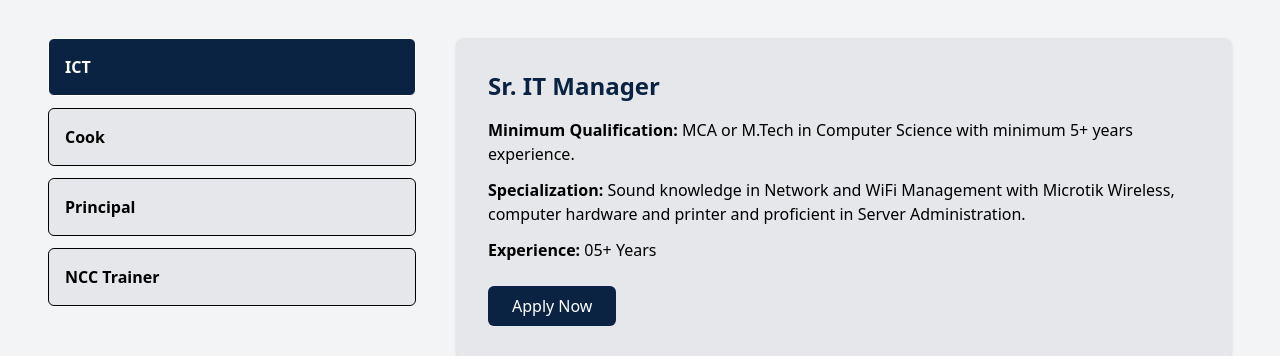
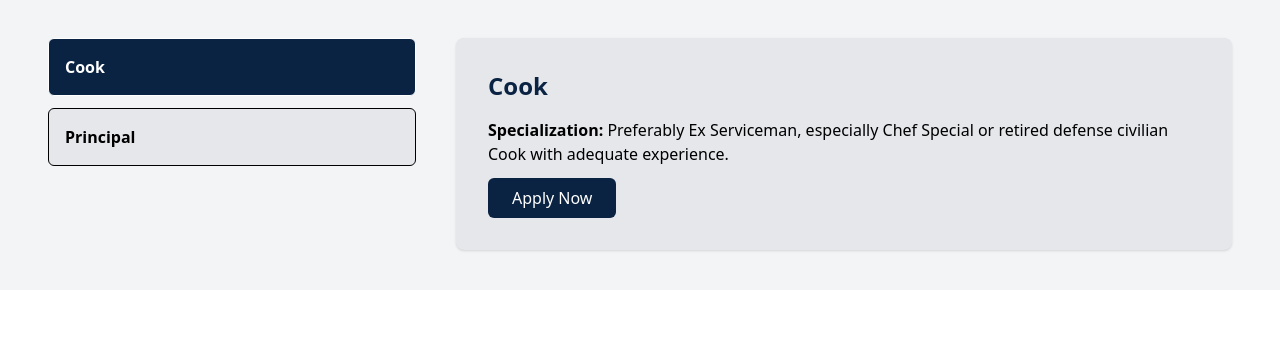
Before and after one commit to JasmineFiore/Client-JITWebsite, a React (Vite) app: page /career in a window 1280 px wide. Shown: the part 286-642 px from the top of the page. Built offline with nearby package versions, Linux system fonts and the light colour scheme.

Commit message:
Added cursor pointer to buttons and added syllabus to download button

```diff
--- a/src/components/ScrollArrows.jsx
+++ b/src/components/ScrollArrows.jsx
@@ -6,7 +6,7 @@ export default function ScrollToTopButton() {
 
   useEffect(() => {
     const handleScroll = () => {
-      if (window.scrollY > 4300) {
+      if (window.scrollY > 3000) {
         setIsVisible(true);
       } else {
         setIsVisible(false);
@@ -27,7 +27,7 @@ export default function ScrollToTopButton() {
       {isVisible && (
         <button
           onClick={scrollToTop}
-          className="fixed bottom-6 right-6 bg-yellow-400 text-blue-900 p-3 rounded-full shadow-xl hover:scale-110 transition-all duration-300 z-50"
+          className="fixed bottom-6 right-6 bg-yellow-500 text-blue-900 p-3 rounded-full shadow-xl hover:scale-110 transition-all duration-300 z-50"
         >
           <FaArrowUp size={25} />
         </button>
--- a/src/components/pages/Career/CareersPage.jsx
+++ b/src/components/pages/Career/CareersPage.jsx
@@ -3,15 +3,15 @@ import WhyJIT from "./WhyJIT";
 
 export default function CareersPage() {
   const jobs = [
-    {
-      title: "ICT",
-      jobtitle: "Sr. IT Manager",
-      qualification:
-        "MCA or M.Tech in Computer Science with minimum 5+ years experience.",
-      specialization:
-        "Sound knowledge in Network and WiFi Management with Microtik Wireless, computer hardware and printer and proficient in Server Administration.",
-      experience: "05+ Years",
-    },
+    // {
+    //   title: "ICT",
+    //   jobtitle: "Sr. IT Manager",
+    //   qualification:
+    //     "MCA or M.Tech in Computer Science with minimum 5+ years experience.",
+    //   specialization:
+    //     "Sound knowledge in Network and WiFi Management with Microtik Wireless, computer hardware and printer and proficient in Server Administration.",
+    //   experience: "05+ Years",
+    // },
     {
       title: "Cook",
       jobtitle: "Cook",
@@ -28,13 +28,13 @@ export default function CareersPage() {
       //   experience: "10+ Years",
       branch: "Degree College of Arts & Commerce, MBA",
     },
-    {
-      title: "NCC Trainer",
-      jobtitle: "NCC Trainer",
-      qualification: "Ex Serviceman from Defence forces",
-      //   specialization: "Training cadets & drill instructions",
-      //   experience: "3+ Years",
-    },
+    // {
+    //   title: "NCC Trainer",
+    //   jobtitle: "NCC Trainer",
+    //   qualification: "Ex Serviceman from Defence forces",
+    //   //   specialization: "Training cadets & drill instructions",
+    //   //   experience: "3+ Years",
+    // },
   ];
 
   return (
--- a/src/components/pages/collegeObusiness/BCom.jsx
+++ b/src/components/pages/collegeObusiness/BCom.jsx
@@ -102,7 +102,7 @@ export default function BCom() {
               </button>
               <button
                 onClick={() => navigate("/hod/electrical")}
-                className="border border-yellow-400 text-white font-semibold px-6 py-2 rounded-md bg-[#0A2342] transition-all"
+                className="border border-yellow-400 cursor-pointer text-white font-semibold px-6 py-2 rounded-md bg-[#0A2342] transition-all"
               >
                 Hod Profile
               </button>
@@ -207,7 +207,7 @@ export default function BCom() {
             <div className="flex justify-center gap-24">
               {/* 1st Year */}
               <a
-                // href="/syllabus/MBA-1st-Year-AKTU.pdf"
+                href="/syllabus/MBA-1st-Year-AKTU.pdf"
                 target="_blank"
                 className="flex flex-col items-center text-[#0A2342] hover:text-blue-700 transition-transform hover:scale-110"
               >
@@ -224,7 +224,7 @@ export default function BCom() {
 
               {/* 2nd Year */}
               <a
-                // href="/syllabus/MBA-2nd-Year-AKTU-.pdf"
+                href="/syllabus/MBA-2nd-Year-AKTU-.pdf"
                 target="_blank"
                 className="flex flex-col items-center text-[#0A2342] hover:text-blue-700 transition-transform hover:scale-110"
               >
@@ -241,7 +241,7 @@ export default function BCom() {
 
               {/* 3nd Year */}
               <a
-                // href="/syllabus/MBA-2nd-Year-AKTU-.pdf"
+                href="/syllabus/MBA-2nd-Year-AKTU-.pdf"
                 target="_blank"
                 className="flex flex-col items-center text-[#0A2342] hover:text-blue-700 transition-transform hover:scale-110"
               >
@@ -253,7 +253,7 @@ export default function BCom() {
                 >
                   <path d="M12 16l4-5h-3V4h-2v7H8l4 5zm8 2H4v2h16v-2z" />
                 </svg>
-                <span className="text-lg font-bold">2nd Year</span>
+                <span className="text-lg font-bold">3rd Year</span>
               </a>
             </div>
           </div>
--- a/src/components/pages/collegeOfArts/Hindi.jsx
+++ b/src/components/pages/collegeOfArts/Hindi.jsx
@@ -72,15 +72,15 @@ export default function Hindi() {
       syllabusLinks={[
         {
           label: "1st Year",
-          // url: "/syllabus/LLB-1st-Year.pdf"
+           url: "/syllabus/MBA-2nd-Year-AKTU-.pdf"
         },
         {
           label: "2nd Year",
-          //  url: "/syllabus/LLB-2nd-Year.pdf"
+            url: "/syllabus/MBA-2nd-Year-AKTU-.pdf"
         },
         {
           label: "3rd Year",
-          //  url: "/syllabus/LLB-3rd-Year.pdf"
+            url: "/syllabus/MBA-2nd-Year-AKTU-.pdf"
         },
       ]}
     />
--- a/src/components/pages/collegeOfArts/PoliticalScience.jsx
+++ b/src/components/pages/collegeOfArts/PoliticalScience.jsx
@@ -220,7 +220,7 @@ export default function PoliticalScience() {
             <div className="flex justify-center gap-24">
               {/* 1st Year */}
               <a
-                // href="/syllabus/MBA-1st-Year-AKTU.pdf"
+                href="/syllabus/MBA-1st-Year-AKTU.pdf"
                 target="_blank"
                 className="flex flex-col items-center text-[#0A2342] hover:text-blue-700 transition-transform hover:scale-110"
               >
@@ -237,7 +237,7 @@ export default function PoliticalScience() {
 
               {/* 2nd Year */}
               <a
-                // href="/syllabus/MBA-2nd-Year-AKTU-.pdf"
+                href="/syllabus/MBA-2nd-Year-AKTU-.pdf"
                 target="_blank"
                 className="flex flex-col items-center text-[#0A2342] hover:text-blue-700 transition-transform hover:scale-110"
               >
@@ -254,7 +254,7 @@ export default function PoliticalScience() {
 
               {/* 3nd Year */}
               <a
-                // href="/syllabus/MBA-2nd-Year-AKTU-.pdf"
+                href="/syllabus/MBA-2nd-Year-AKTU-.pdf"
                 target="_blank"
                 className="flex flex-col items-center text-[#0A2342] hover:text-blue-700 transition-transform hover:scale-110"
               >
@@ -266,7 +266,7 @@ export default function PoliticalScience() {
                 >
                   <path d="M12 16l4-5h-3V4h-2v7H8l4 5zm8 2H4v2h16v-2z" />
                 </svg>
-                <span className="text-lg font-bold">2nd Year</span>
+                <span className="text-lg font-bold">3rd Year</span>
               </a>
             </div>
           </div>
--- a/src/components/pages/collegeOfArts/Sociology.jsx
+++ b/src/components/pages/collegeOfArts/Sociology.jsx
@@ -67,15 +67,15 @@ export default function Sociology() {
       syllabusLinks={[
         {
           label: "1st Year",
-          // url: "/syllabus/LLB-1st-Year.pdf"
+           url: "/syllabus/MBA-2nd-Year-AKTU-.pdf"
         },
         {
           label: "2nd Year",
-          //  url: "/syllabus/LLB-2nd-Year.pdf"
+           url: "/syllabus/MBA-2nd-Year-AKTU-.pdf"
         },
         {
           label: "3rd Year",
-          //  url: "/syllabus/LLB-3rd-Year.pdf"
+           url: "/syllabus/MBA-2nd-Year-AKTU-.pdf"
         },
       ]}
     />
--- a/src/components/pages/collegeOfArts/Urdu.jsx
+++ b/src/components/pages/collegeOfArts/Urdu.jsx
@@ -70,15 +70,15 @@ export default function Urdu() {
       syllabusLinks={[
         {
           label: "1st Year",
-          // url: "/syllabus/LLB-1st-Year.pdf"
+           url: "/syllabus/MBA-2nd-Year-AKTU-.pdf"
         },
         {
           label: "2nd Year",
-          //  url: "/syllabus/LLB-2nd-Year.pdf"
+            url: "/syllabus/MBA-2nd-Year-AKTU-.pdf"
         },
         {
           label: "3rd Year",
-          //  url: "/syllabus/LLB-3rd-Year.pdf"
+           url: "/syllabus/MBA-2nd-Year-AKTU-.pdf"
         },
       ]}
     />
```
